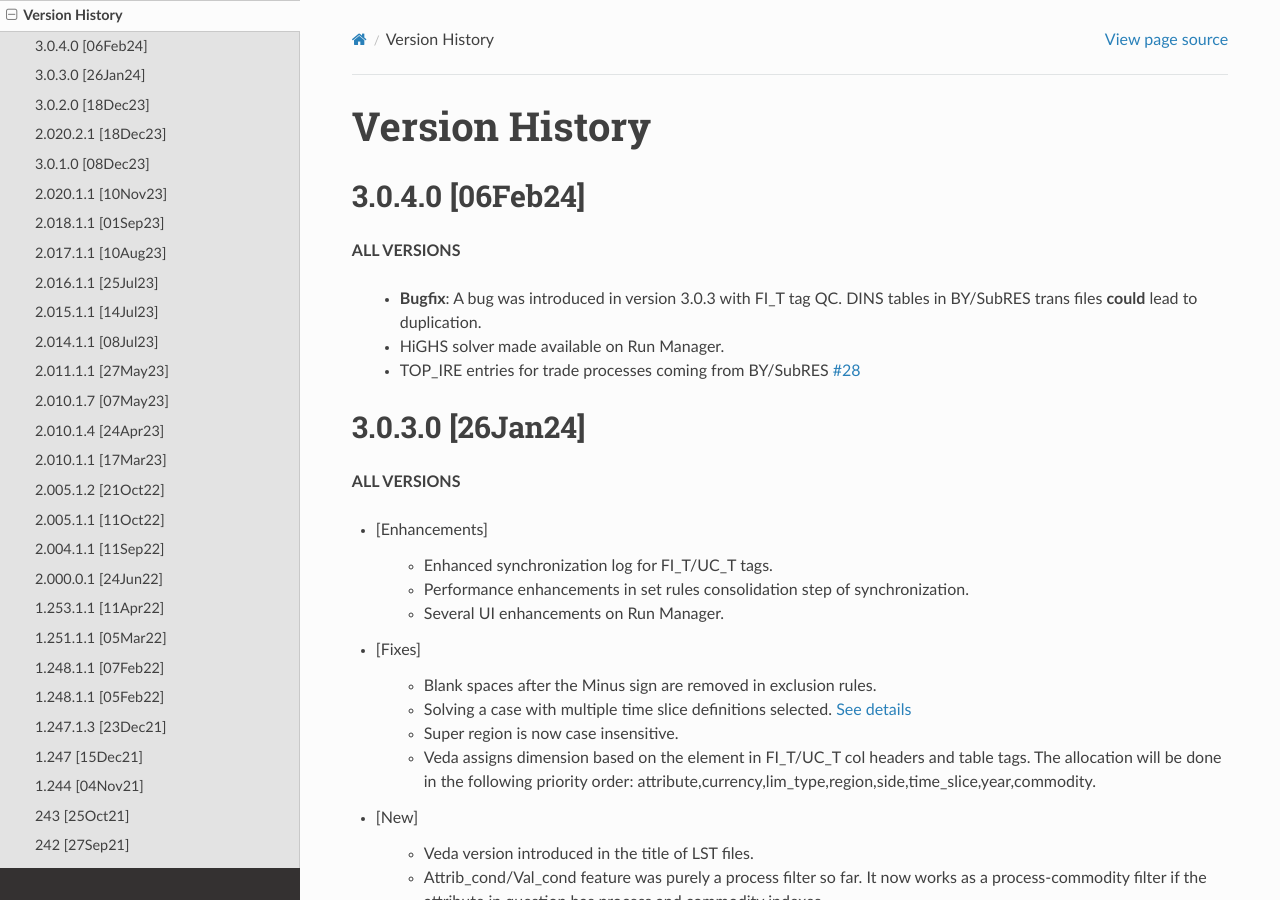
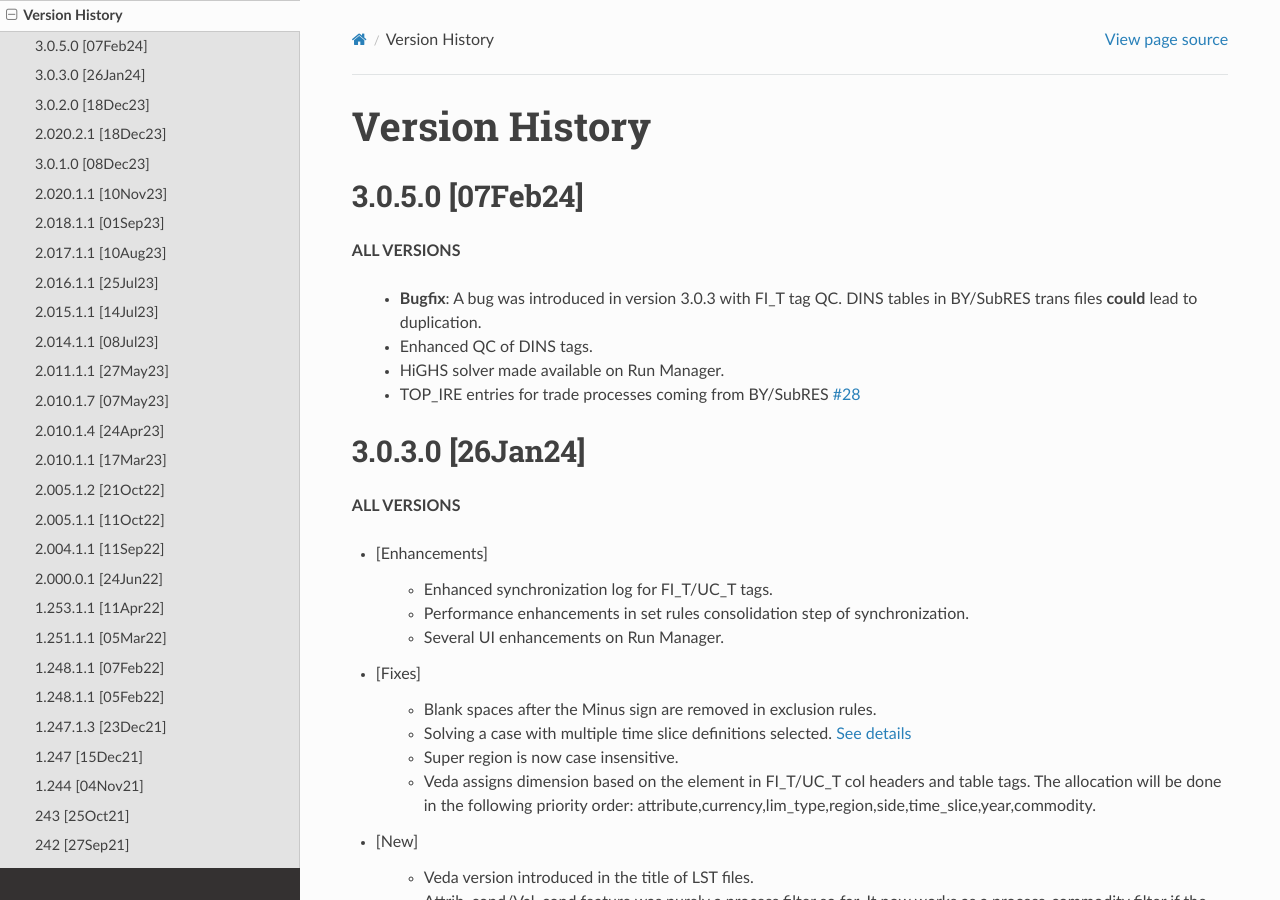
Before and after one commit to kanors-emr/Veda-documentation, a Sphinx documentation site: the page built from docs/source/pages/version_history.rst, in a window 1280 px wide and 900 px high. Built offline with Sphinx 7.4.7 and the Read the Docs theme 2.0.0, drawn with Linux system fonts in a browser that asks for light colours.

Commit message:
no message

```diff
--- a/docs/source/pages/version_history.rst
+++ b/docs/source/pages/version_history.rst
@@ -2,12 +2,13 @@
 Version History
 ################
 
-3.0.4.0 [06Feb24]
+3.0.5.0 [07Feb24]
 ^^^^^^^^^^^^^^^^^
 
 **ALL VERSIONS**
 
     * **Bugfix**: A bug was introduced in version 3.0.3 with FI_T tag QC. DINS tables in BY/SubRES trans files **could** lead to duplication.
+    * Enhanced QC of DINS tags.
     * HiGHS solver made available on Run Manager.
     * TOP_IRE entries for trade processes coming from BY/SubRES `#28 <https://github.com/kanors-emr/Veda2.0-Installation/issues/28>`_
 
```
